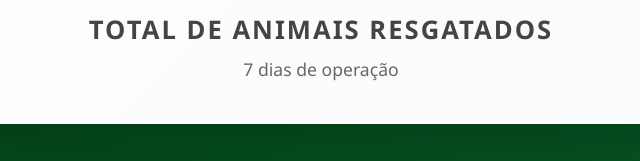
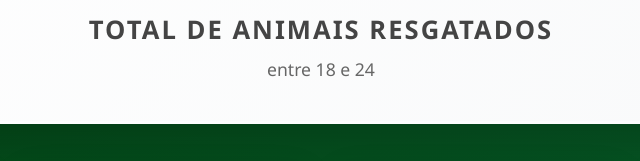
Before and after one commit to coppa-code/resgate-18a24, a plain HTML site: page index.html in a window 1280 px wide. Shown: the part 424-585 px from the top of the page, 319-959 px from the left. Drawn offline with nearby package versions, Linux system fonts and the light colour scheme.

Commit message:
Update index.html

```diff
--- a/index.html
+++ b/index.html
@@ -299,7 +299,7 @@
         <div class="total-card fade-in">
             <div class="total-number" id="total-count">0</div>
             <div class="total-label">TOTAL DE ANIMAIS RESGATADOS</div>
-            <div class="total-subtitle">7 dias de operação</div>
+            <div class="total-subtitle">entre 18 e 24</div>
         </div>
 
         <div class="stats-grid">
```
